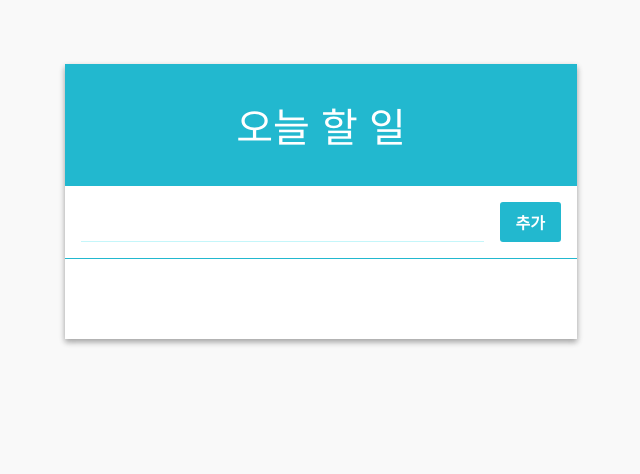
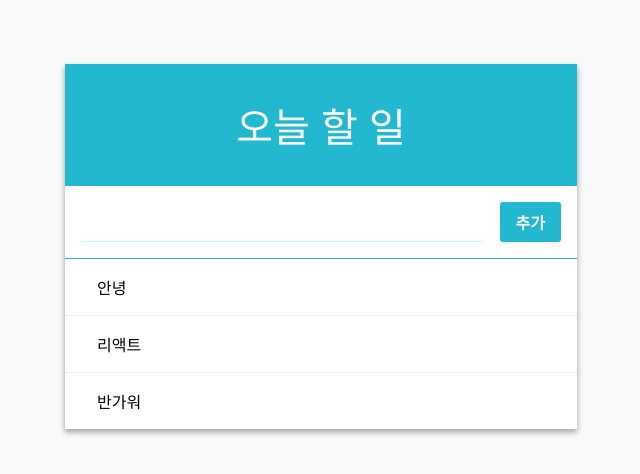
Before and after one commit to MaxKim-J/Max-React-Toy, a React (Create React App) app: page / in a window 1280 px wide. Shown: the top 474 px of the page, without its empty margins (319-959 px from the left). Built offline with nearby package versions, Linux system fonts and the light colour scheme.

Commit message:
할일 항목 하나를 보여주는 TodoItem 컴포넌트 구현

```diff
--- a/src/App.js
+++ b/src/App.js
@@ -1,11 +1,13 @@
 import React, { Component } from 'react';
 import TodoListTemplate from './components/TodoListTemplate/TodoListTemplate'
 import Form from './components/TodoForm/TodoForm'
+import TodoItemList from './components/TodoItemList/TodoItemList';
 
 class App extends Component {
   render() {
     return (
       <TodoListTemplate form={<Form />}>
+        <TodoItemList />
       </TodoListTemplate>
     )
   }
--- /dev/null
+++ b/src/components/TodoItem/TodoItem.css
@@ -0,0 +1,48 @@
+.todo-item {
+  padding: 1rem;
+  display: flex;
+  align-items: center; /* 세로 가운데 정렬 */
+  cursor: pointer;
+  transition: all 0.15s;
+  user-select: none;
+}
+
+.todo-item:hover {
+  background: #e3fafc;
+}
+
+/* todo-item 에 마우스가 있을때만 .remove 보이기 */
+.todo-item:hover .remove {
+  opacity: 1;
+}
+
+/* todo-item 사이에 윗 테두리 */
+.todo-item + .todo-item {
+  border-top: 1px solid #f1f3f5;
+}
+
+
+.remove {
+  margin-right: 1rem;
+  color: #e64980;
+  font-weight: 600;
+  opacity: 0;
+}
+
+.todo-text {
+  flex: 1; /* 체크, 엑스를 제외한 공간 다 채우기 */
+  word-break: break-all;
+}
+
+.checked {
+  text-decoration: line-through;
+  color: #adb5bd;
+}
+
+.check-mark {
+  font-size: 1.5rem;
+  line-height: 1rem;
+  margin-left: 1rem;
+  color: #3bc9db;
+  font-weight: 800;
+}
--- /dev/null
+++ b/src/components/TodoItem/TodoItem.js
@@ -0,0 +1,27 @@
+import React, { Component } from 'react';
+import './TodoItem.css';
+
+class TodoItem extends Component {
+  render() {
+    const { text, checked, id, onToggle, onRemove } = this.props;
+    return (
+      <div className="todo-item" onClick={() => onToggle(id)}>
+        <div className="remove" onClick={(e) => {
+          e.stopPropagation();
+          // 이벤트의 확산을 멈춰줌, 삭제부분에 들어간 이벤트 버블링이
+          // 부모의 이벤트까지 전달되지 않도록 해줌
+          onRemove(id)
+        }}>
+        </div>
+        <div className={`todo-text ${checked ? ' checked' : ''}`}>
+          <div>{text}</div>
+        </div>
+        {
+          checked && (<div className="check-mark">●</div>)
+        }
+      </div>
+    )
+  }
+}
+
+export default TodoItem
--- a/src/components/TodoItemList/TodoItemList.js
+++ b/src/components/TodoItemList/TodoItemList.js
@@ -1,12 +1,15 @@
 import React, { Component } from 'react';
-
+import TodoItem from '../TodoItem/TodoItem'
+// 클래스형 컴포 - 성능 최적화에 유용
 class TodoItemList extends Component {
   render() {
     const { todos, onToggle, onRemove } = this.props;
 
     return (
       <div>
-
+        <TodoItem text="안녕" />
+        <TodoItem text="리액트" />
+        <TodoItem text="반가워" />
       </div>
     )
   }
```
